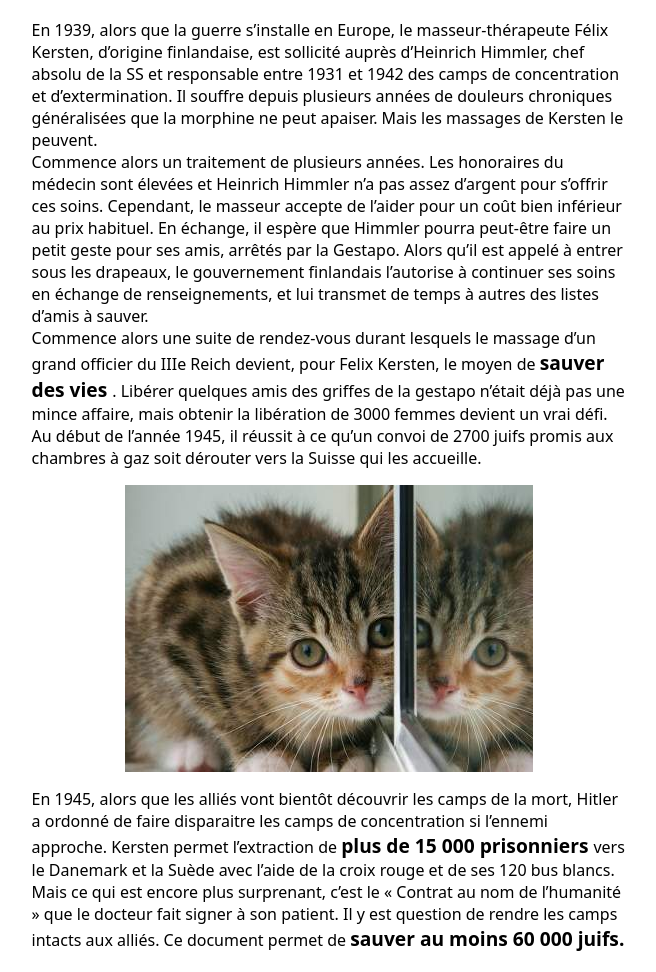
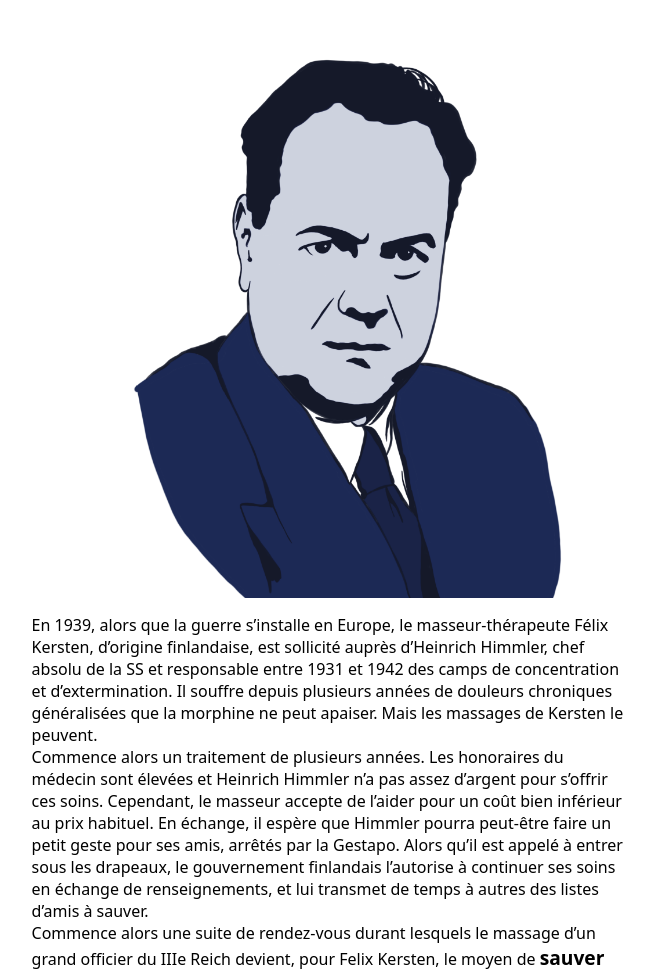
Before and after one commit to elsarb4/Felix_Kersten, a plain HTML site: page index.html in a window 1280 px wide. Shown: the part 435-1407 px from the top of the page, without its empty margins (311-967 px from the left). Drawn offline with Linux system fonts and the light colour scheme.

Commit message:
nouvelle image

```diff
--- a/index.html
+++ b/index.html
@@ -61,6 +61,7 @@
           sauver tant de vies.
         </strong>
       </p>
+      <img src="Felix.png" alt="visage de Felix Kersten " />
       <p>
         En 1939, alors que la guerre s’installe en Europe, le masseur-thérapeute
         Félix Kersten, d’origine finlandaise, est sollicité auprès d’Heinrich
@@ -85,7 +86,7 @@
         1945, il réussit à ce qu’un convoi de 2700 juifs promis aux chambres à
         gaz soit dérouter vers la Suisse qui les accueille.
       </p>
-      <img src="chat.jpeg" alt="image de chat tropvgvhgh mignon" />
+
       <p>
         En 1945, alors que les alliés vont bientôt découvrir les camps de la
         mort, Hitler a ordonné de faire disparaitre les camps de concentration
```
Also changed, not shown: Felix.png (added), 1 other file.
